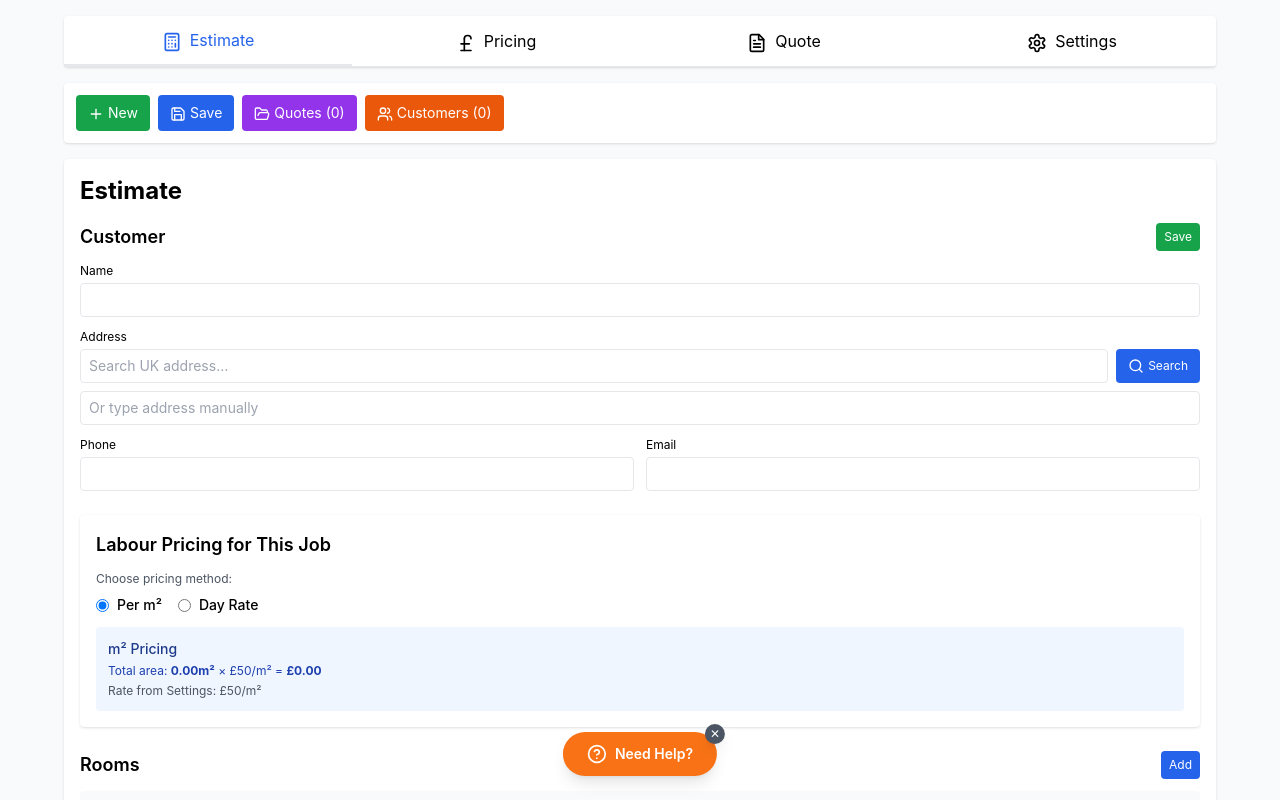
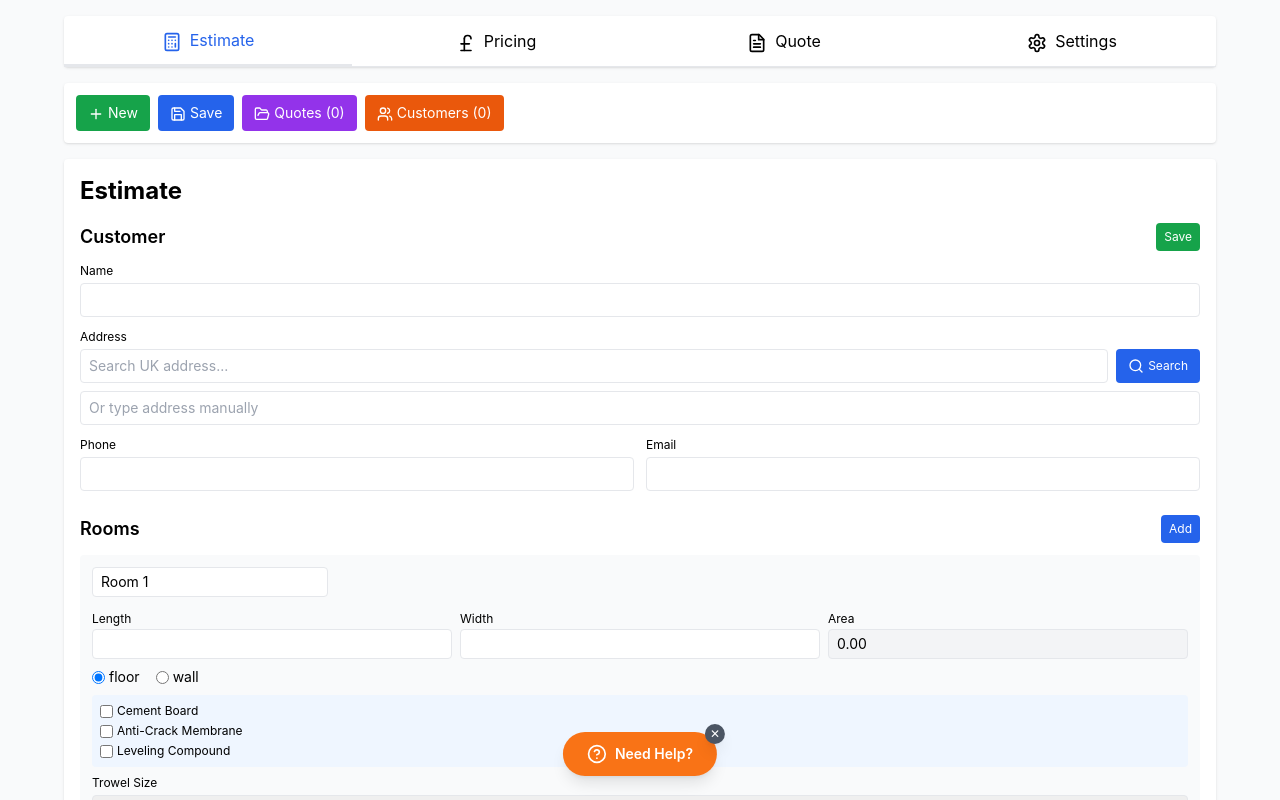
Before and after one commit to kevinwoodley-hash/tiling-estimator, a React (Create React App) app: page / in a window 1280 px wide. Shown: the top 800 px of the page. Built offline with nearby package versions, Linux system fonts and the light colour scheme; the HTML template or start-up script is replaced by a standard one.

Commit message:
Update App.jsx

```diff
--- a/src/App.jsx
+++ b/src/App.jsx
@@ -289,47 +289,12 @@ export default function TilingEstimator() {
               </div>
             </div>
 
-            {/* Labour Pricing Method */}
+            {/* Day Rate Estimate */}
+            {labour.type === 'day' && (
               <div className="bg-white rounded shadow p-4 mb-6">
-              <h2 className="text-lg font-semibold mb-3">Labour Pricing for This Job</h2>
-              <div className="space-y-3">
-                <div>
-                  <label className="block text-xs mb-2 text-gray-600">Choose pricing method:</label>
-                  <div className="flex gap-4 flex-wrap">
-                    <label className="flex items-center gap-2 cursor-pointer">
-                      <input
-                        type="radio"
-                        checked={labour.type === 'm2'}
-                        onChange={() => setLabour({...labour, type: 'm2'})}
-                      />
-                      <span className="text-sm font-medium">Per m²</span>
-                    </label>
-                    <label className="flex items-center gap-2 cursor-pointer">
-                      <input
-                        type="radio"
-                        checked={labour.type === 'day'}
-                        onChange={() => setLabour({...labour, type: 'day'})}
-                      />
-                      <span className="text-sm font-medium">Day Rate</span>
-                    </label>
-                  </div>
-                </div>
-
-                {labour.type === 'm2' && (
-                  <div className="bg-blue-50 p-3 rounded">
-                    <p className="text-sm text-blue-900 font-medium mb-1">m² Pricing</p>
-                    <p className="text-xs text-blue-800">
-                      Total area: <strong>{totals.totalArea}m²</strong> × £{labour.m2Rate}/m² = <strong>£{totals.labourCost}</strong>
-                    </p>
-                    <p className="text-xs text-gray-600 mt-1">Rate from Settings: £{labour.m2Rate}/m²</p>
-                  </div>
-                )}
-
-                {labour.type === 'day' && (
-                  <div className="bg-green-50 p-3 rounded space-y-2">
-                    <p className="text-sm text-green-900 font-medium">Day Rate Pricing</p>
-                    <div>
-                      <label className="block text-xs mb-1">Estimated Days</label>
+                <h2 className="text-lg font-semibold mb-3">Labour Estimate</h2>
+                <div className="bg-green-50 p-3 rounded">
+                  <label className="block text-xs mb-1 font-medium">Estimated Days for This Job</label>
                   <input
                     type="number"
                     step="0.5"
@@ -338,15 +303,12 @@ export default function TilingEstimator() {
                     className="w-full px-2 py-1.5 border rounded text-sm"
                     placeholder="1"
                   />
-                      <p className="text-xs text-green-800 mt-1">
+                  <p className="text-xs text-green-800 mt-2">
                     <strong>{labour.daysEstimate}</strong> day(s) × £{labour.dayRate}/day = <strong>£{totals.labourCost}</strong>
                   </p>
-                      <p className="text-xs text-gray-600 mt-1">Rate from Settings: £{labour.dayRate}/day</p>
                 </div>
               </div>
             )}
-              </div>
-            </div>
 
             <div className="mb-6">
               <div className="flex justify-between mb-3">
@@ -651,7 +613,33 @@ ${rooms.filter(r => r.notes).map(r => `${r.name}: ${r.notes}${r.notesPrice ? ` (
             </div>
 
             <div className="mb-6">
-              <h2 className="text-lg font-semibold mb-3">Default Labour Rates</h2>
+              <h2 className="text-lg font-semibold mb-3">Labour Pricing</h2>
+              <div className="space-y-3">
+                <div>
+                  <label className="block text-xs mb-2 font-medium">Pricing Method</label>
+                  <p className="text-xs text-gray-600 mb-2">Choose how you want to price labour for all quotes:</p>
+                  <div className="flex gap-4 flex-wrap">
+                    <label className="flex items-center gap-2 cursor-pointer">
+                      <input
+                        type="radio"
+                        checked={labour.type === 'm2'}
+                        onChange={() => setLabour({...labour, type: 'm2'})}
+                      />
+                      <span className="text-sm font-medium">Per m²</span>
+                    </label>
+                    <label className="flex items-center gap-2 cursor-pointer">
+                      <input
+                        type="radio"
+                        checked={labour.type === 'day'}
+                        onChange={() => setLabour({...labour, type: 'day'})}
+                      />
+                      <span className="text-sm font-medium">Day Rate</span>
+                    </label>
+                  </div>
+                </div>
+
+                <div className="border-t pt-3">
+                  <label className="block text-xs mb-2 font-medium">Labour Rates</label>
                   <div className="space-y-3">
                     <div>
                       <label className="block text-xs mb-1">m² Rate (£)</label>
@@ -663,7 +651,7 @@ ${rooms.filter(r => r.notes).map(r => `${r.name}: ${r.notes}${r.notesPrice ? ` (
                         className="w-full px-2 py-1.5 border rounded text-sm"
                         placeholder="50"
                       />
-                  <p className="text-xs text-gray-500 mt-1">Default rate per square meter for tiling</p>
+                      <p className="text-xs text-gray-500 mt-1">Rate per square meter for tiling</p>
                     </div>
                     <div>
                       <label className="block text-xs mb-1">Day Rate (£)</label>
@@ -675,7 +663,7 @@ ${rooms.filter(r => r.notes).map(r => `${r.name}: ${r.notes}${r.notesPrice ? ` (
                         className="w-full px-2 py-1.5 border rounded text-sm"
                         placeholder="250"
                       />
-                  <p className="text-xs text-gray-500 mt-1">Default daily rate for tiling work</p>
+                      <p className="text-xs text-gray-500 mt-1">Daily rate for tiling work</p>
                     </div>
                     <div>
                       <label className="block text-xs mb-1">Prep Work Hourly Rate (£)</label>
@@ -689,14 +677,25 @@ ${rooms.filter(r => r.notes).map(r => `${r.name}: ${r.notes}${r.notesPrice ? ` (
                       />
                       <p className="text-xs text-gray-500 mt-1">Hourly rate for prep work (removal, floor prep, etc.)</p>
                     </div>
+                  </div>
+                </div>
+
+                {labour.type === 'day' && (
+                  <div className="bg-yellow-50 border border-yellow-200 p-3 rounded">
+                    <p className="text-xs text-yellow-900">
+                      <strong>Note:</strong> When using Day Rate pricing, you'll need to enter the estimated number of days for each quote in the Estimate page.
+                    </p>
+                  </div>
+                )}
+
                 <button
                   onClick={() => {
                     localStorage.setItem('tilingLabourRates', JSON.stringify(labour));
-                    alert('Labour rates saved!');
+                    alert('Labour pricing saved!');
                   }}
                   className={`w-full px-3 py-2 ${theme.primary} text-white rounded text-sm`}
                 >
-                  Save Labour Rates
+                  Save Labour Pricing
                 </button>
               </div>
             </div>
```
Lines whose indentation alone changed are shown as unchanged.
